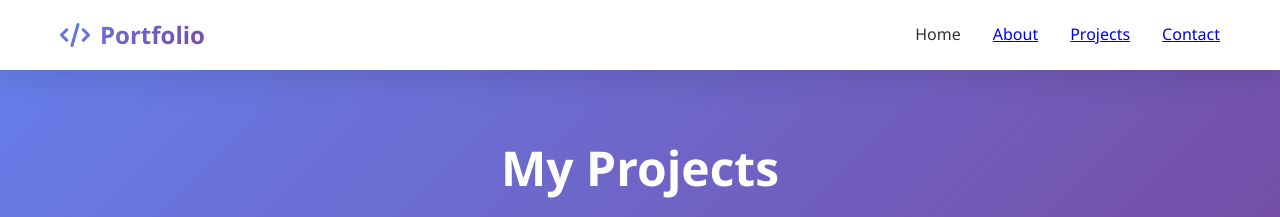
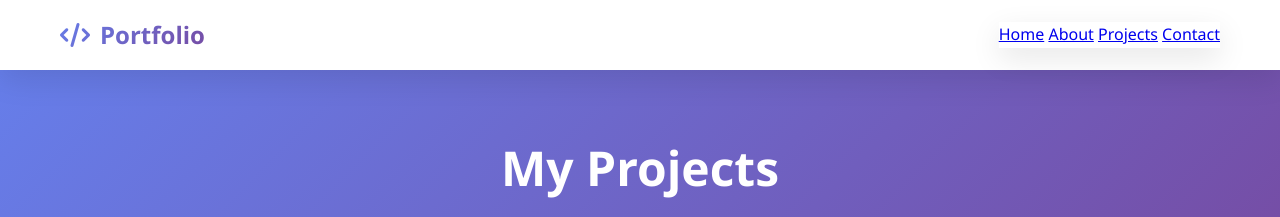
Before and after one commit to aytaj-alt/website-project, a Jekyll site: the page built from projects.md, in a window 1280 px wide. Shown: the top 217 px of the page. Built offline with Jekyll 4.4.1, drawn with Linux system fonts in a browser that asks for light colours.

Commit message:
Navigation üçün aktiv class və stil əlavə etdim

```diff
--- a/_includes/header.html
+++ b/_includes/header.html
@@ -3,13 +3,13 @@
     <div class="nav-logo">
       <a href="/"><i class="fas fa-code"></i> Portfolio</a>
     </div>
-    <div class="nav-menu" id="navMenu">
-      <a href="/" class="nav-link active">Home</a>
-<a href="{{ site.baseurl }}/about/" class="{% if page.url == '/about/' %}active{% endif %}">About</a>
-<a href="{{ site.baseurl }}/projects/" class="{% if page.url == '/projects/' %}active{% endif %}">Projects</a>
-<a href="{{ site.baseurl }}/contact/" class="{% if page.url == '/contact/' %}active{% endif %}">Contact</a>
+   <nav class="navbar">
+  <a href="{{ site.baseurl }}/" class="{% if page.url == '/' %}active{% endif %}">Home</a>
+  <a href="{{ site.baseurl }}/about/" class="{% if page.url == '/about/' %}active{% endif %}">About</a>
+  <a href="{{ site.baseurl }}/projects/" class="{% if page.url == '/projects/' %}active{% endif %}">Projects</a>
+  <a href="{{ site.baseurl }}/contact/" class="{% if page.url == '/contact/' %}active{% endif %}">Contact</a>
+</nav>
 
-    </div>
     <div class="hamburger" id="hamburger">
       <span></span>
       <span></span>
```
